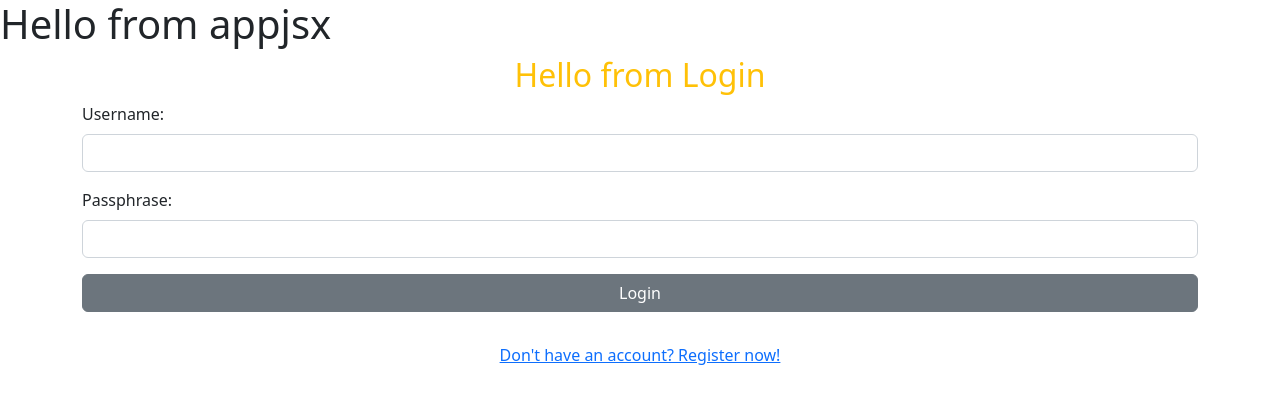
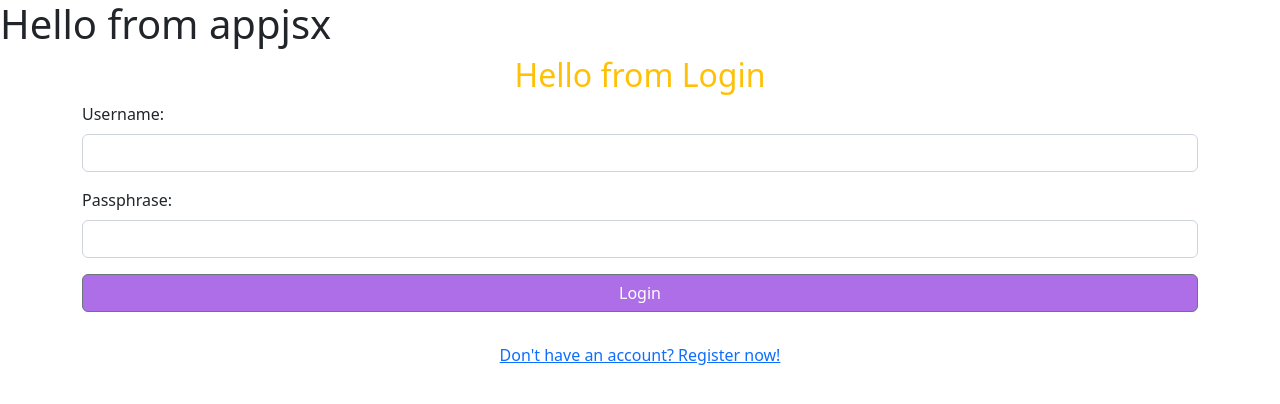
Before and after one commit to trevorerwin/svg-hunter, a React (Create React App) app in the folder client/svg-hunter-app/: page / in a window 1280 px wide. Shown: the top 404 px of the page. Built offline with nearby package versions, Linux system fonts and the light colour scheme.

Commit message:
color button

```diff
--- a/client/svg-hunter-app/src/App.css
+++ b/client/svg-hunter-app/src/App.css
@@ -36,6 +36,6 @@
     transform: rotate(360deg);
   }
 }
-.submit-button-login {
-  background-color: ad6ee7
+#submit-button-login {
+  background-color: #ad6ee7
 }
--- a/client/svg-hunter-app/src/Auth/Login.jsx
+++ b/client/svg-hunter-app/src/Auth/Login.jsx
@@ -74,7 +74,7 @@ const Login = (props) => {
 
       {/* Start of form submit button */}
       <div   className="d-grid gap-2 mb-4">
-            <Button className= "submit-button-login" type="submit">
+            <Button id= "submit-button-login" type="submit">
               Login
             </Button>
           </div>
```
